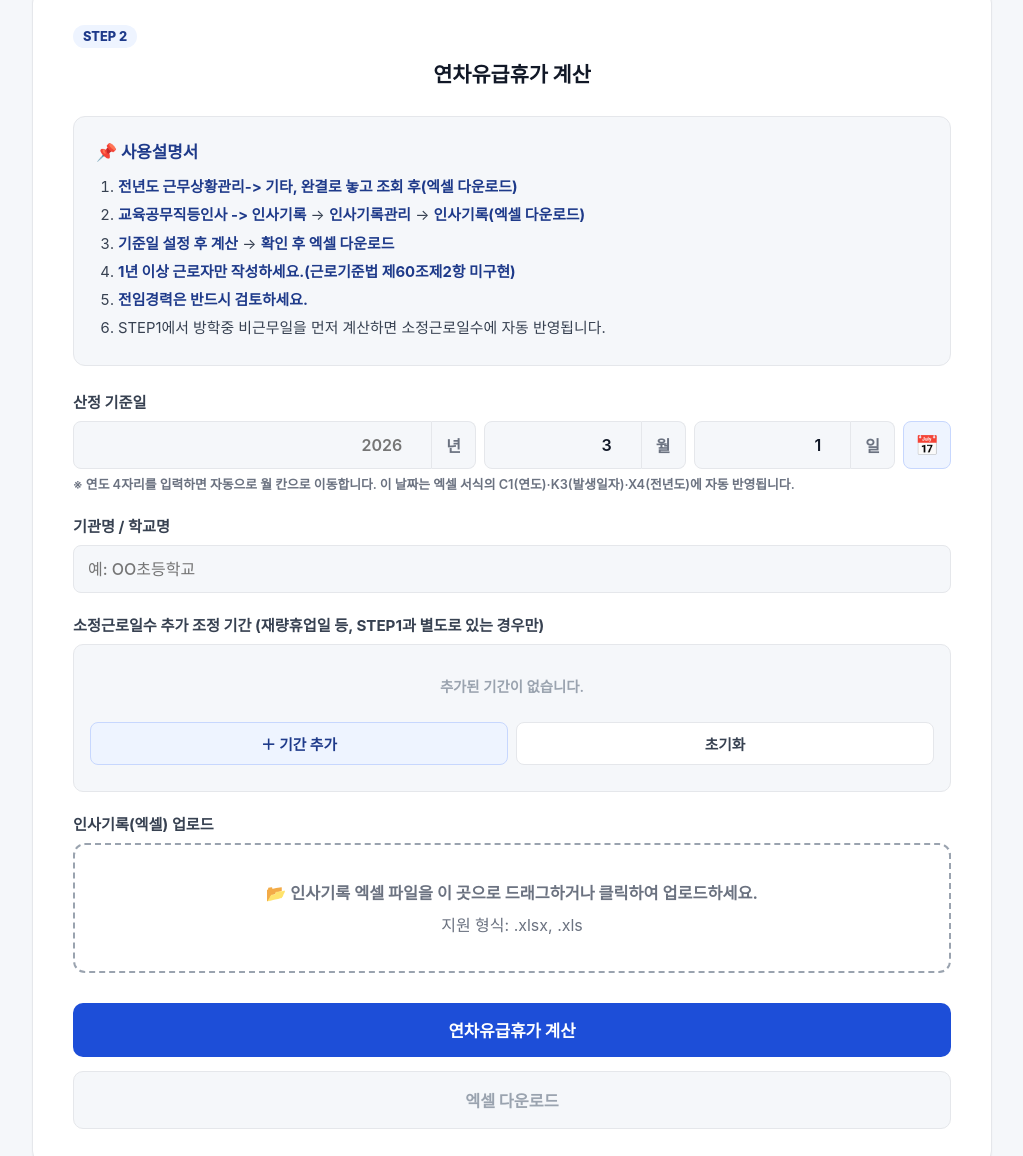
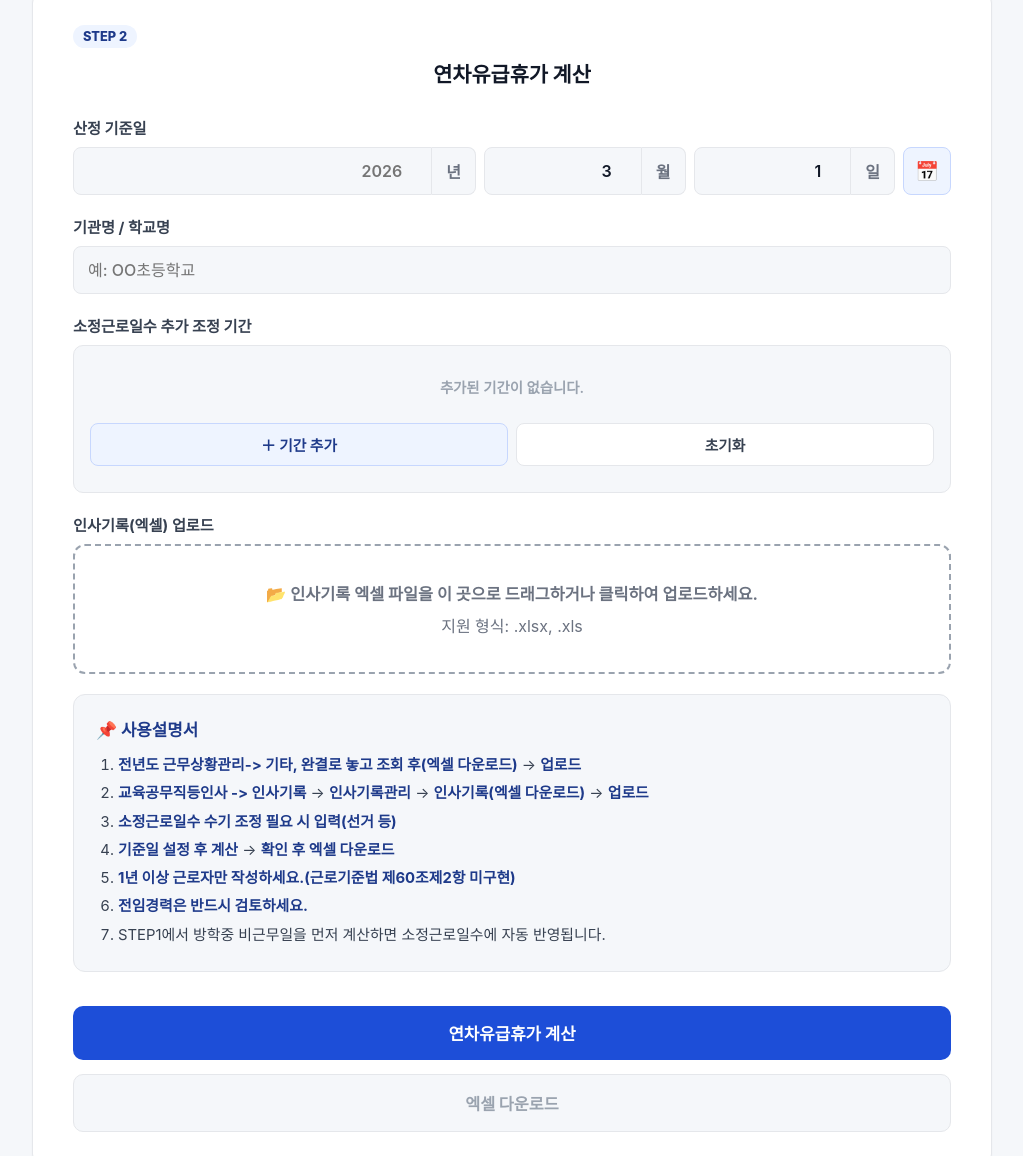
Before and after one commit to sma05023-cyber/holiday, a plain HTML site: page index.html in a window 1280 px wide. Shown: the part 613-1769 px from the top of the page, without its empty margins (128-1151 px from the left). Drawn offline with nearby package versions, Linux system fonts and the light colour scheme.

Commit message:
Update index.html

```diff
--- a/index.html
+++ b/index.html
@@ -123,18 +123,6 @@
     <span class="step-tag">STEP 2</span>
     <h2 class="card-title">연차유급휴가 계산</h2>
 
-    <div class="guide-box">
-      <h3>📌 사용설명서</h3>
-      <ol>
-        <li><strong>전년도 근무상황관리-> 기타, 완결로 놓고 조회 후(엑셀 다운로드)</strong></li>
-        <li><strong>교육공무직등인사 -> 인사기록</strong> → <strong>인사기록관리</strong> → <strong>인사기록(엑셀 다운로드)</strong></li>
-        <li><strong>기준일 설정 후 계산</strong> → <strong>확인 후 엑셀 다운로드</strong></li>
-        <li><strong>1년 이상 근로자만 작성하세요.(근로기준법 제60조제2항 미구현)</strong></li>
-        <li><strong>전임경력은 반드시 검토하세요.</strong></li>
-        <li>STEP1에서 방학중 비근무일을 먼저 계산하면 소정근로일수에 자동 반영됩니다.</li>
-      </ol>
-    </div>
-
     <div class="form-group">
       <label class="form-label">산정 기준일</label>
       <div class="date-input-group">
@@ -153,7 +141,6 @@
         <button type="button" class="calendar-btn" id="calendarBtn" title="달력에서 선택">📅</button>
         <input type="date" id="calcDatePicker" class="hidden-date-picker" tabindex="-1">
       </div>
-      <div class="label-sub">※ 연도 4자리를 입력하면 자동으로 월 칸으로 이동합니다. 이 날짜는 엑셀 서식의 C1(연도)·K3(발생일자)·X4(전년도)에 자동 반영됩니다.</div>
     </div>
 
     <div class="form-group">
@@ -162,7 +149,7 @@
     </div>
 
     <div class="form-group">
-      <label class="form-label">소정근로일수 추가 조정 기간 (재량휴업일 등, STEP1과 별도로 있는 경우만)</label>
+      <label class="form-label">소정근로일수 추가 조정 기간</label>
       <div class="period-box">
         <div id="periodList"><div class="period-empty" id="periodEmptyText">추가된 기간이 없습니다.</div></div>
         <div class="period-btn-row">
@@ -180,6 +167,20 @@
         <span>지원 형식: .xlsx, .xls</span>
         <input type="file" id="excelFile" accept=".xlsx,.xls" style="display:none">
       </div>
+    </div>
+
+    <!-- ↓↓↓ 사용설명서 위치를 여기(연차유급휴가 계산 버튼 바로 위)로 이동 ↓↓↓ -->
+    <div class="guide-box">
+      <h3>📌 사용설명서</h3>
+      <ol>
+        <li><strong>전년도 근무상황관리-> 기타, 완결로 놓고 조회 후(엑셀 다운로드)</strong> → <strong>업로드</strong></li>
+        <li><strong>교육공무직등인사 -> 인사기록</strong> → <strong>인사기록관리</strong> → <strong>인사기록(엑셀 다운로드)</strong> → <strong>업로드</strong></li>
+        <li><strong>소정근로일수 수기 조정 필요 시 입력(선거 등)</strong></li>
+        <li><strong>기준일 설정 후 계산</strong> → <strong>확인 후 엑셀 다운로드</strong></li>
+        <li><strong>1년 이상 근로자만 작성하세요.(근로기준법 제60조제2항 미구현)</strong></li>
+        <li><strong>전임경력은 반드시 검토하세요.</strong></li>
+        <li>STEP1에서 방학중 비근무일을 먼저 계산하면 소정근로일수에 자동 반영됩니다.</li>
+      </ol>
     </div>
 
     <button type="button" class="btn-calc" id="parseBtn">연차유급휴가 계산</button>
```
